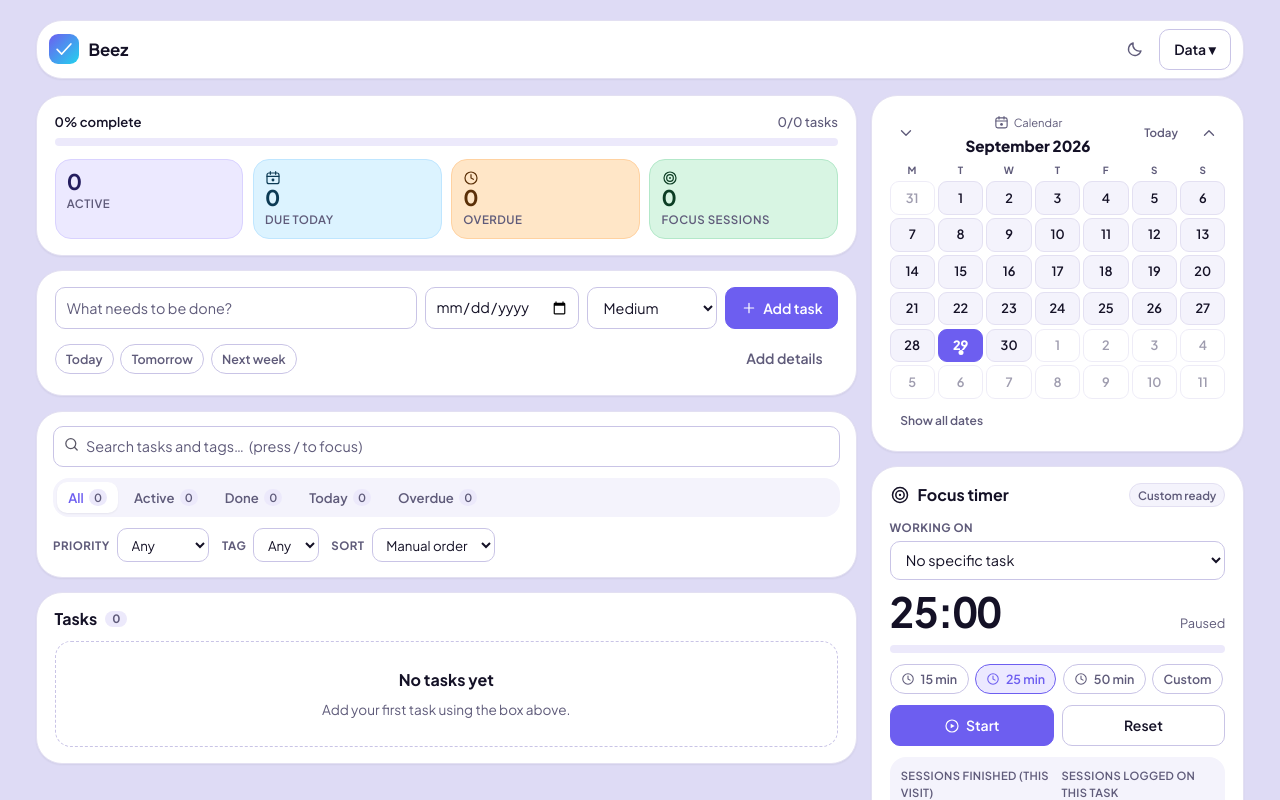
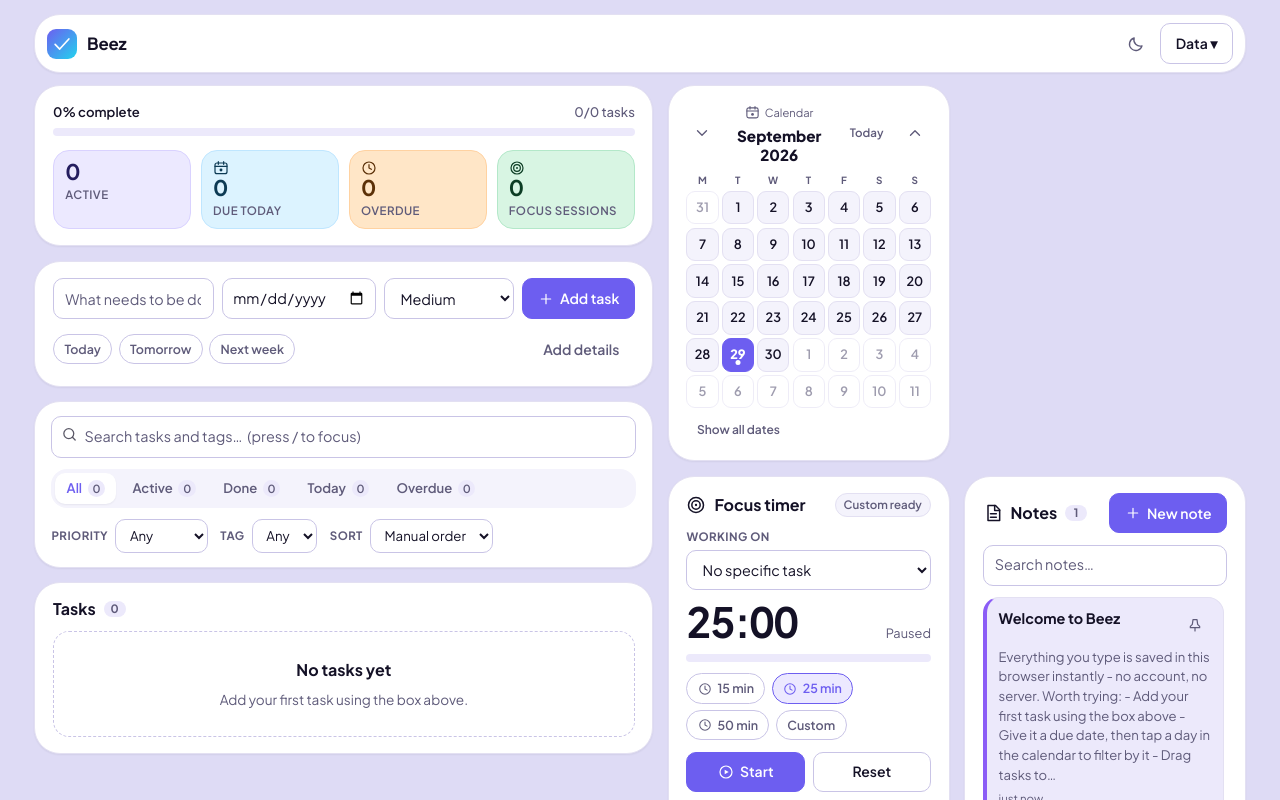
Before and after one commit to blessingowobi25-star/beez-todo, a React (Vite) app: page / in a window 1280 px wide. Shown: the top 800 px of the page. Built offline with nearby package versions, Linux system fonts and the light colour scheme.

Commit message:
Pair focus and notes side by side and tighten app spacing

```diff
--- a/src/App.tsx
+++ b/src/App.tsx
@@ -166,8 +166,13 @@
         </div>
 
         <aside className="app__column app__column--side">
-          {/* The calendar lives in the sidebar: full-width it dominated the page,
-              because square cells scale with the container they sit in. */}
+          {/* Calendar, focus and notes form their own two-column band beneath the
+              task list. Stacking all three in a single narrow sidebar left the
+              Notes panel stranded at the bottom with dead space beside it. */}
+          {/* The `app__side-row` wrapper is separate from the `app__mobile-pane`
+              element: if one element carried both, the mobile `display: block`
+              would override the pane's `display: none` and break pane switching. */}
+          <div className="app__side-row">
             <div className="app__mobile-pane" data-active={section === 'calendar'}>
               <MonthCalendar
                 today={today}
@@ -180,7 +185,9 @@
                 onShowAll={() => setCalendarDate(null)}
               />
             </div>
+          </div>
 
+          <div className="app__side-row">
             <div className="app__mobile-pane" data-active={section === 'focus'}>
               <FocusTimer
                 tasks={state.tasks}
@@ -202,6 +209,7 @@
                 onUpdate={store.updateNote}
                 onDelete={store.deleteNote}
               />
+            </div>
           </div>
         </aside>
       </main>
--- a/src/index.css
+++ b/src/index.css
@@ -491,10 +491,10 @@
 .app {
   max-width: 1240px;
   margin: 0 auto;
-  padding: 1.25rem 1rem 2rem;
-  display: flex;
-  flex-direction: column;
-  gap: 1rem;
+  padding: 0.9rem 0.9rem 1.5rem;
+  display: flex;
+  flex-direction: column;
+  gap: 0.75rem;
 }
 
 /* Compact bar: the brand mark alone does not justify a tall, card-like header,
@@ -543,11 +543,21 @@
   gap: 0.5rem;
 }
 
-/* The sidebar is now a narrow rail: the calendar lives here, and a wider aside
-   gave the day cells more room to grow. */
+/* Two bands: the task list on the left, and the calendar/focus/notes band on
+   the right. The side column sizes to its content so the task list no longer
+   leaves a tall empty gutter beside the stacked panels. */
 .app__main {
   display: grid;
-  grid-template-columns: minmax(0, 2.2fr) minmax(0, 1fr);
+  grid-template-columns: minmax(0, 1.5fr) minmax(0, 1.4fr);
+  gap: 0.9rem;
+  align-items: start;
+}
+
+/* Focus and notes sit side by side rather than queuing vertically, so the
+   Notes panel is never stranded alone at the bottom of a narrow column. */
+.app__side-row {
+  display: grid;
+  grid-template-columns: repeat(2, minmax(0, 1fr));
   gap: 0.9rem;
   align-items: start;
 }
--- a/src/planner.css
+++ b/src/planner.css
@@ -151,6 +151,13 @@
   color: #6d5ef0;
 }
 
+/* The calendar shares the side band with focus and notes, so cap its width:
+   day cells must not grow with the container or a wide calendar is a wall of
+   boxes again. */
+.week {
+  max-width: 23rem;
+}
+
 .week__all {
   margin-top: 0.5rem;
   align-self: center;
@@ -242,8 +249,9 @@
     display: contents;
   }
 
-  .week__days {
-    gap: 0.2rem;
+  /* Single column on mobile: the two-up side row would squeeze the timer. */
+  .app__side-row {
+    display: block;
   }
 
   .bottom-nav {
```
Lines whose indentation alone changed are shown as unchanged.
